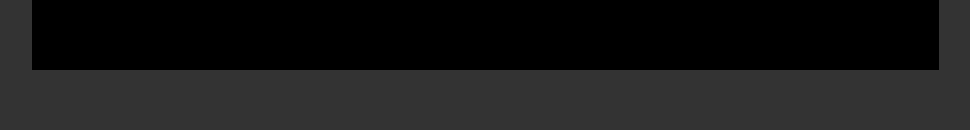
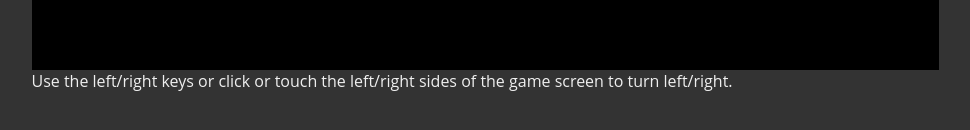
Before and after one commit to e0da/snak, a plain HTML site: page index.html in a window 1280 px wide. Shown: the part 626-756 px from the top of the page, without its empty margins (155-1125 px from the left). Drawn offline with Linux system fonts and the light colour scheme; animation ran at ten frames a second.

Commit message:
Implement click/touch controls

```diff
--- a/index.html
+++ b/index.html
@@ -14,6 +14,10 @@
     <div id="page_container">
       <div id="game_container">
         <div id="game"></div>
+        <div id="instructions">
+          Use the left/right keys or click or touch the left/right sides of the
+          game screen to turn left/right.
+        </div>
         <div id="debug"></div>
       </div>
     </div>
--- a/main.css
+++ b/main.css
@@ -1,7 +1,9 @@
 html, body {
   background-color: #333;
+  font-size: 16px;
   color: #efefef;
   margin: 1vh;
+  font-family: "Open Sans", arial, sans-serif;
 }
 
 #page_container {
--- a/main.js
+++ b/main.js
@@ -1,4 +1,6 @@
 'use strict'
+
+// TODO player should have higher Z-index than goals
 
 var game = new Phaser.Game(800, 600, Phaser.AUTO, 'game', {
   preload: preload, create: create, update: update})
@@ -48,10 +50,20 @@ function update() {
     if (this.controls[key].isDown) this.player[`${key}Key`]()
   }.bind(this))
 
+  if (game.input.activePointer.isDown) {
+    if (game.input.activePointer.position.x < game.width / 2) {
+      this.player.leftKey()
+    }
+    else {
+      this.player.rightKey()
+    }
+  }
+
   sometimes(0.01, addRandomGoal)
   game.physics.arcade.overlap(this.player.head, this.goals, win)
   game.physics.arcade.overlap(this.player.head, this.player.tail, lose)
 
+  // renderScore()
   // renderDebugText()
 }
 
```
